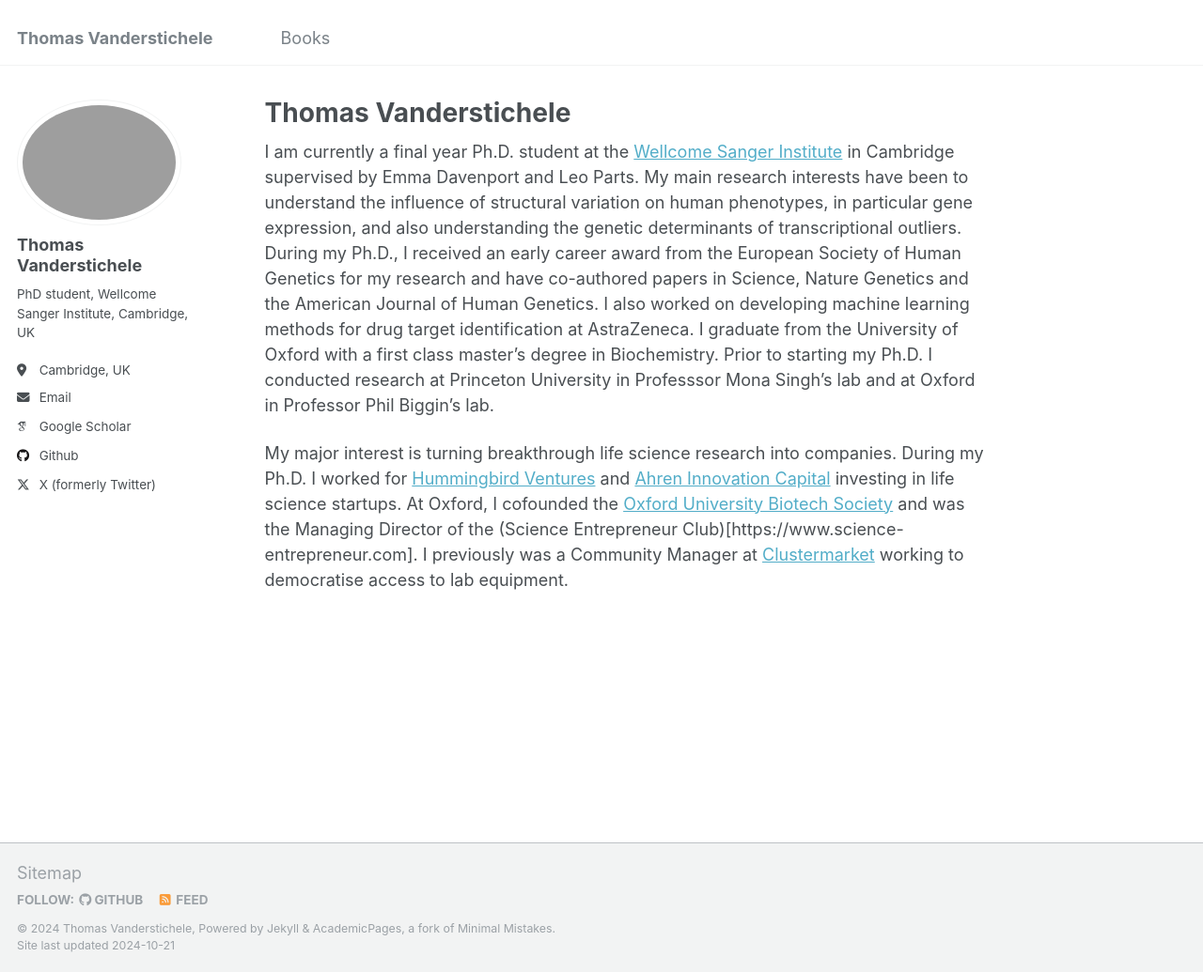
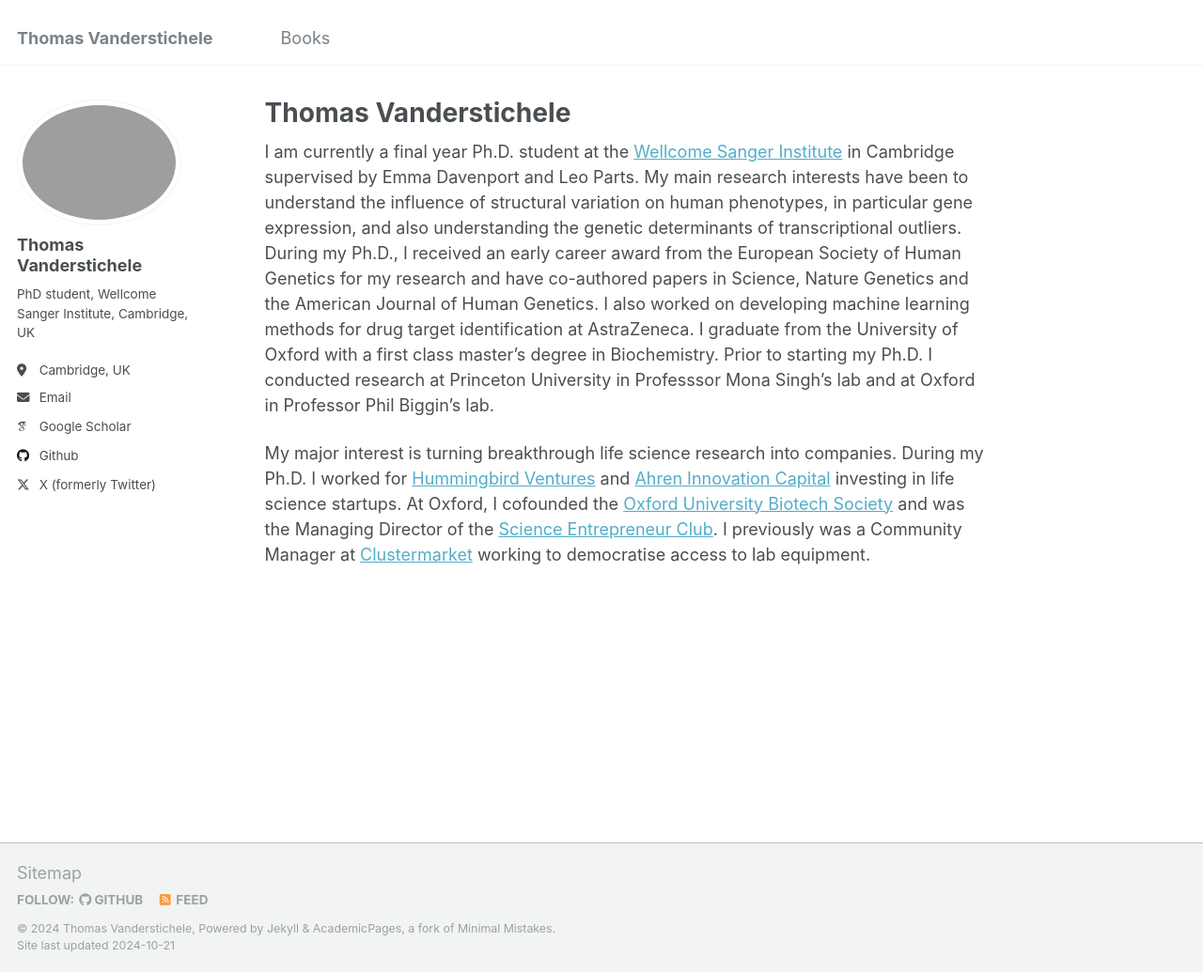
Before and after one commit to tvdStichele/tvdStichele.github.io, a Jekyll site: the page built from _pages/about.md, in a window 1280 px wide and 1035 px high. Shown: the whole window at 94% size. Built offline with Jekyll 4.4.1, drawn with Linux system fonts in a browser that asks for light colours; some web fonts are replaced.

Commit message:
Update about.md

```diff
--- a/_pages/about.md
+++ b/_pages/about.md
@@ -9,4 +9,4 @@ redirect_from:
 
 I am currently a final year Ph.D. student at the [Wellcome Sanger Institute](https://www.sanger.ac.uk) in Cambridge supervised by Emma Davenport and Leo Parts. My main research interests have been to understand the influence of structural variation on human phenotypes, in particular gene expression, and also understanding the genetic determinants of transcriptional outliers. During my Ph.D., I received an early career award from the European Society of Human Genetics for my research and have co-authored papers in Science, Nature Genetics and the American Journal of Human Genetics. I also worked on developing machine learning methods for drug target identification at AstraZeneca. I graduate from the University of Oxford with a first class master's degree in Biochemistry. Prior to starting my Ph.D. I conducted research at Princeton University in Professsor Mona Singh's lab and at Oxford in Professor Phil Biggin's lab.
 
-My major interest is turning breakthrough life science research into companies. During my Ph.D. I worked for [Hummingbird Ventures](https://www.hummingbird.vc) and [Ahren Innovation Capital](https://www.ahreninnovationcapital.com) investing in life science startups. At Oxford, I cofounded the [Oxford University Biotech Society](https://oxfordbiotech.uk) and was the Managing Director of the (Science Entrepreneur Club)[https://www.science-entrepreneur.com]. I previously was a Community Manager at [Clustermarket](https://clustermarket.com) working to democratise access to lab equipment.
+My major interest is turning breakthrough life science research into companies. During my Ph.D. I worked for [Hummingbird Ventures](https://www.hummingbird.vc) and [Ahren Innovation Capital](https://www.ahreninnovationcapital.com) investing in life science startups. At Oxford, I cofounded the [Oxford University Biotech Society](https://oxfordbiotech.uk) and was the Managing Director of the [Science Entrepreneur Club](https://www.science-entrepreneur.com). I previously was a Community Manager at [Clustermarket](https://clustermarket.com) working to democratise access to lab equipment.
```
